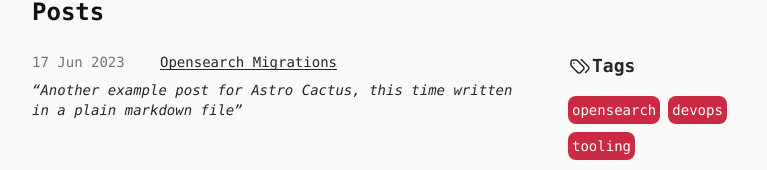
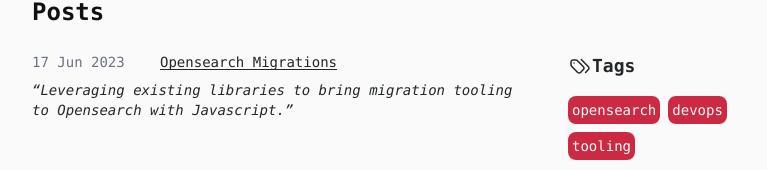
Before and after one commit to Npfries/nathanfries.com, an Astro site: page /posts in a window 1280 px wide. Shown: the part 236-406 px from the top of the page, without its empty margins (256-1023 px from the left). Built offline with nearby package versions, Linux system fonts and the light colour scheme; Astro itself is replaced by a stand-in of ours.

Commit message:
update description

```diff
--- a/src/content/post/opensearch-migrations.md
+++ b/src/content/post/opensearch-migrations.md
@@ -1,7 +1,7 @@
 ---
 title: "Opensearch Migrations"
 publishDate: "17 June 2023"
-description: "Another example post for Astro Cactus, this time written in a plain markdown file"
+description: "Leveraging existing libraries to bring migration tooling to Opensearch with Javascript."
 tags: ["opensearch", "devops", "tooling"]
 ---
 
```
